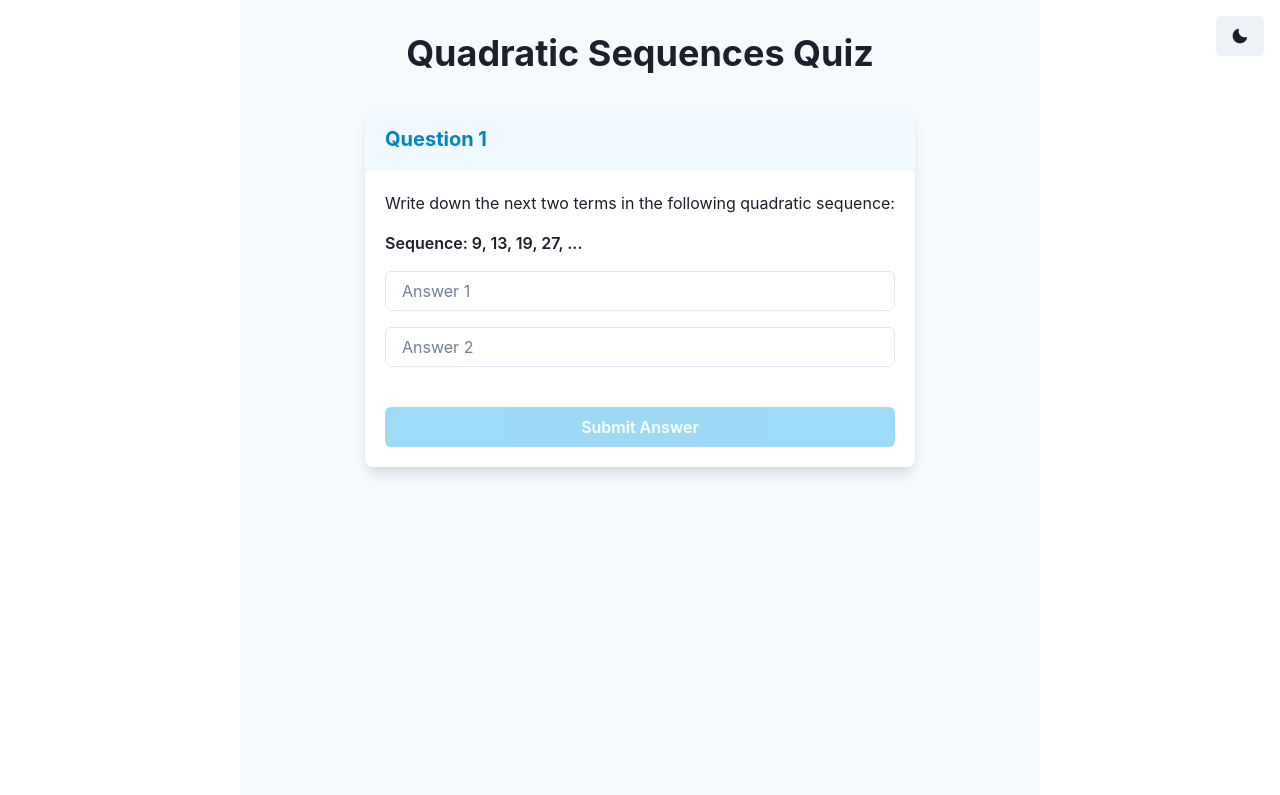
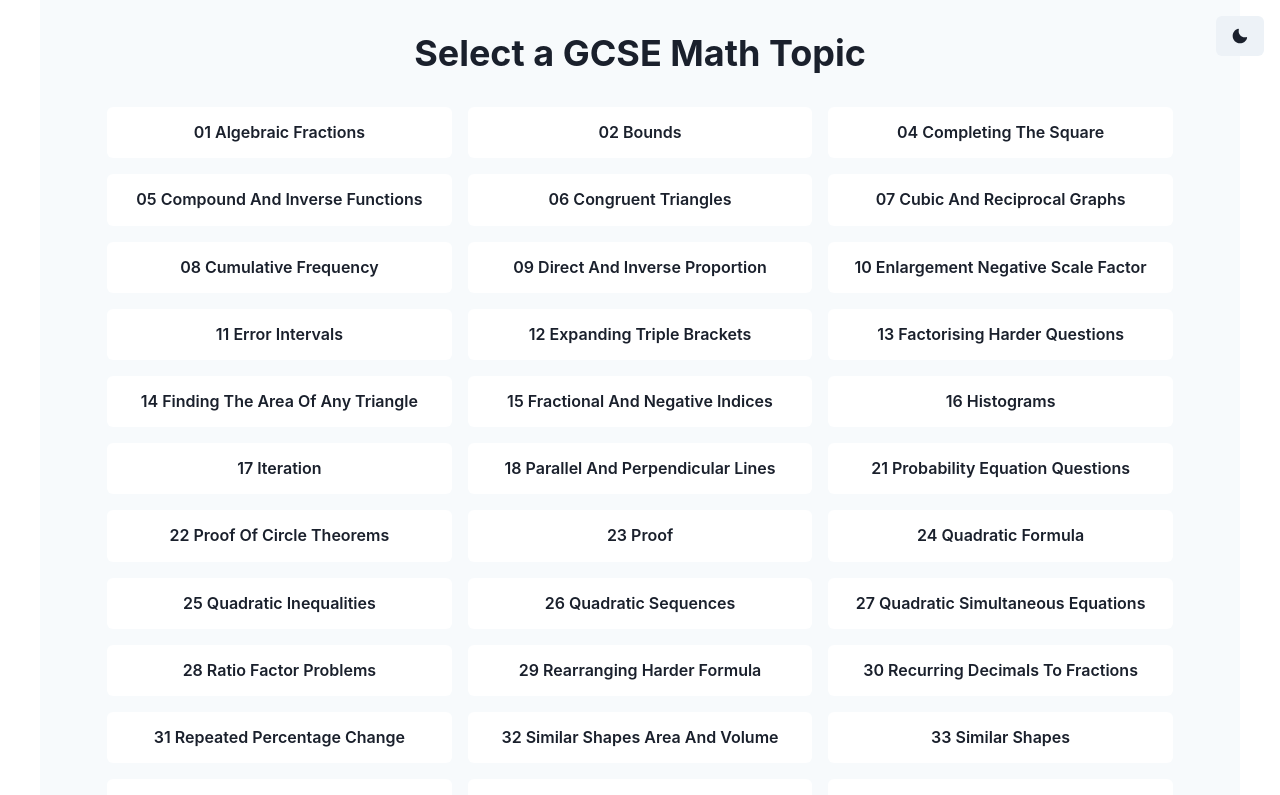
Before and after one commit to joeywang/gcse-math, a React (Vite) app: page / in a window 1280 px wide. Shown: the top 795 px of the page. Built offline with nearby package versions, Linux system fonts and the light colour scheme.

Commit message:
add topic selection page

```diff
--- a/src/App.jsx
+++ b/src/App.jsx
@@ -1,11 +1,13 @@
 import React, { useState } from 'react';
-import { Box, Heading, VStack, useColorModeValue } from '@chakra-ui/react';
+import { Box, VStack, useColorModeValue } from '@chakra-ui/react';
 import QuestionCard from './components/QuestionCard';
 import DarkModeToggle from './components/DarkModeToggle';
+import TopicSelection from './components/TopicSelection';
 import quizData from './data/quadraticSequences.json';
 
 const App = () => {
   const [currentQuestionIndex, setCurrentQuestionIndex] = useState(0);
+  const [selectedTopic, setSelectedTopic] = useState(null);
 
   const handleNextQuestion = () => {
     if (currentQuestionIndex < quizData.questions.length - 1) {
@@ -13,23 +15,33 @@ const App = () => {
     } else {
       // Quiz finished logic here
       console.log("Quiz finished!");
+      setSelectedTopic(null); // Reset to topic selection
     }
   };
 
-  const bgColor = useColorModeValue('gray.50', 'gray.900')
-  const textColor = useColorModeValue('gray.800', 'white')
+  const handleSelectTopic = (topic) => {
+    setSelectedTopic(topic);
+    setCurrentQuestionIndex(0); // Reset question index when new topic is selected
+  };
+
+  const bgColor = useColorModeValue('gray.50', 'gray.900');
+  const textColor = useColorModeValue('gray.800', 'white');
 
   return (
-    <Box maxWidth="800px" margin="auto" padding={8} minHeight="100vh" bg={bgColor}>
+    <Box maxWidth="1200px" margin="auto" padding={8} minHeight="100vh" bg={bgColor} color={textColor}>
       <DarkModeToggle />
       <VStack spacing={8}>
-        <Heading as="h1" size="xl" color={textColor}>
-          {quizData.quizTitle}
-        </Heading>
-        <QuestionCard
-          question={quizData.questions[currentQuestionIndex]}
-          onNext={handleNextQuestion}
-        />
+        {selectedTopic ? (
+          <>
+            <h1>{selectedTopic} Quiz</h1>
+            <QuestionCard
+              question={quizData.questions[currentQuestionIndex]}
+              onNext={handleNextQuestion}
+            />
+          </>
+        ) : (
+          <TopicSelection onSelectTopic={handleSelectTopic} />
+        )}
       </VStack>
     </Box>
   );
--- /dev/null
+++ b/src/components/TopicSelection.jsx
@@ -0,0 +1,63 @@
+import React from 'react';
+import {
+  Box,
+  Button,
+  SimpleGrid,
+  Heading,
+  VStack,
+  useColorModeValue,
+} from '@chakra-ui/react';
+
+const topics = [
+  "01 Algebraic Fractions", "02 Bounds", "04 Completing The Square",
+  "05 Compound And Inverse Functions", "06 Congruent Triangles",
+  "07 Cubic And Reciprocal Graphs", "08 Cumulative Frequency",
+  "09 Direct And Inverse Proportion", "10 Enlargement Negative Scale Factor",
+  "11 Error Intervals", "12 Expanding Triple Brackets",
+  "13 Factorising Harder Questions", "14 Finding The Area Of Any Triangle",
+  "15 Fractional And Negative Indices", "16 Histograms",
+  "17 Iteration", "18 Parallel And Perpendicular Lines",
+  "21 Probability Equation Questions", "22 Proof Of Circle Theorems",
+  "23 Proof", "24 Quadratic Formula", "25 Quadratic Inequalities",
+  "26 Quadratic Sequences", "27 Quadratic Simultaneous Equations",
+  "28 Ratio Factor Problems", "29 Rearranging Harder Formula",
+  "30 Recurring Decimals To Fractions", "31 Repeated Percentage Change",
+  "32 Similar Shapes Area And Volume", "33 Similar Shapes",
+  "34 Surds", "35 The Cosine Rule", "36 The Equation Of A Line",
+  "37 The Gradient Of A Line", "38 The Product Rule Of Counting",
+  "39 The Sine Rule", "41 Trig And Exponential Graphs",
+  "42 Trigonometry Soh Cah Toa", "43 Vectors Proof Questions",
+  "44 Vectors", "45 Velocity Time Graphs",
+  "46 Venn Diagrams Given That Questions", "47 Venn Diagrams"
+];
+
+const TopicSelection = ({ onSelectTopic }) => {
+  const bgColor = useColorModeValue('white', 'gray.700');
+  const hoverBgColor = useColorModeValue('brand.50', 'gray.600');
+
+  return (
+    <VStack spacing={8} align="stretch">
+      <Heading as="h1" size="xl" textAlign="center">
+        Select a GCSE Math Topic
+      </Heading>
+      <SimpleGrid columns={[1, 2, 3]} spacing={4}>
+        {topics.map((topic) => (
+          <Button
+            key={topic}
+            onClick={() => onSelectTopic(topic)}
+            height="auto"
+            whiteSpace="normal"
+            textAlign="left"
+            py={4}
+            bg={bgColor}
+            _hover={{ bg: hoverBgColor }}
+          >
+            {topic}
+          </Button>
+        ))}
+      </SimpleGrid>
+    </VStack>
+  );
+};
+
+export default TopicSelection;
```
